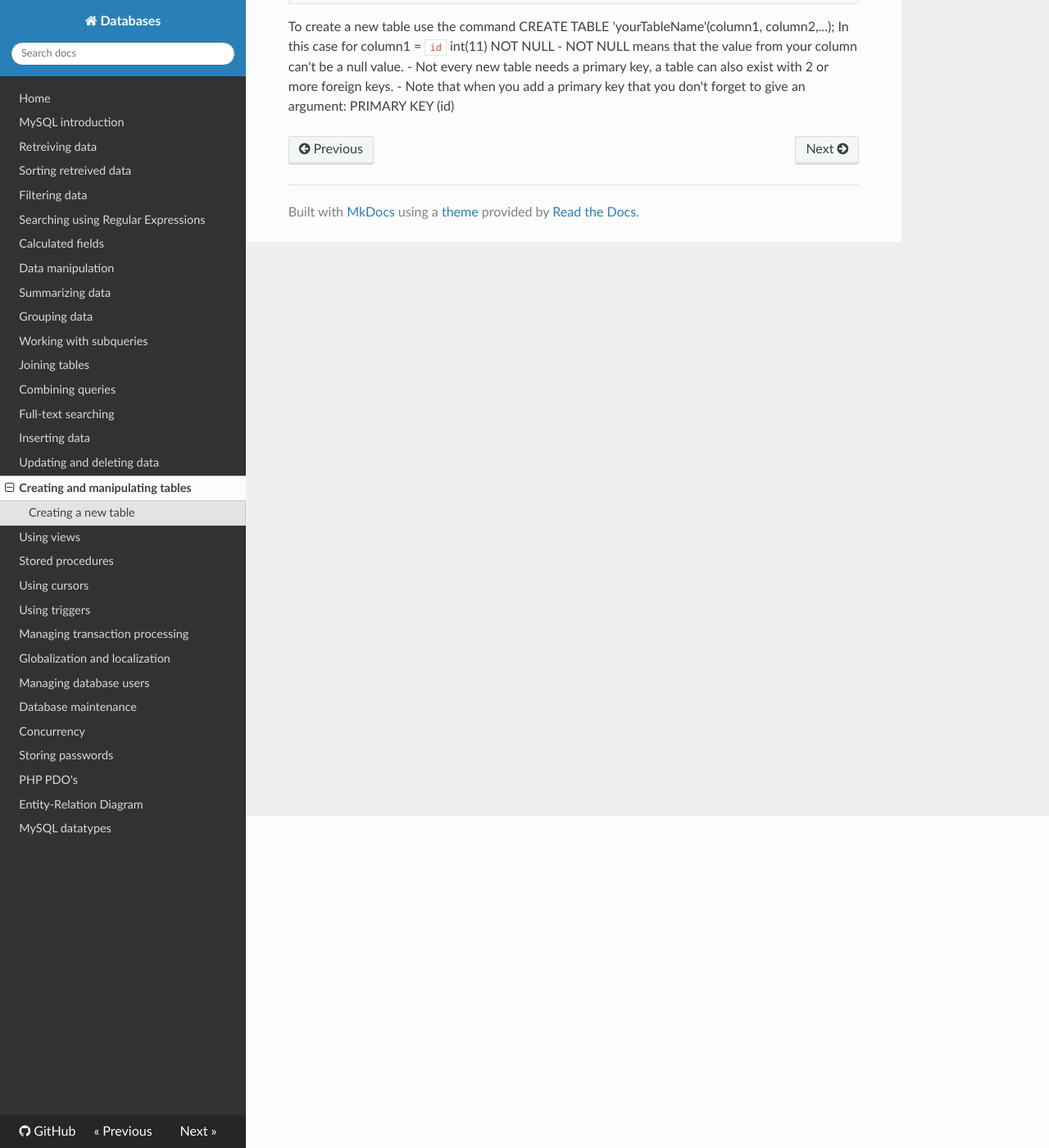
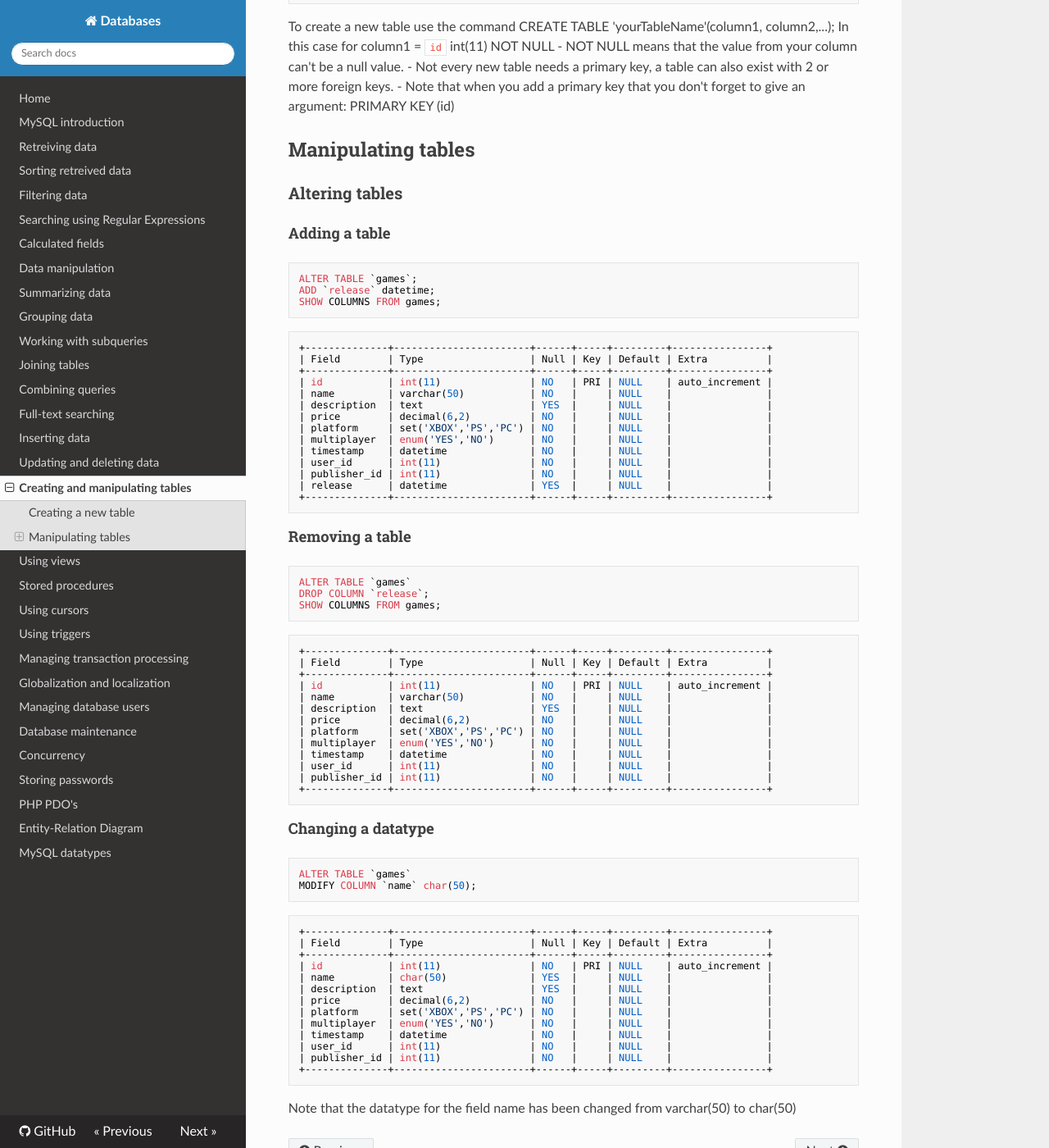
Before and after one commit to sillevl/course-databases, an MkDocs documentation site: the page built from docs/creating-and-manipulating-tables.md, in a window 1280 px wide and 1400 px high, scrolled down 405 px. Shown: the whole window at 82% size. Built offline with MkDocs 1.6.1, drawn with Linux system fonts in a browser that asks for light colours; nearby versions of some CDN libraries; old or Windows-style settings are respelled for this version of MkDocs.

Commit message:
Update creating-and-manipulating-tables.md

````diff
--- a/docs/creating-and-manipulating-tables.md
+++ b/docs/creating-and-manipulating-tables.md
@@ -21,3 +21,70 @@ In this case for column1 = `id` int(11) NOT NULL
 - NOT NULL means that the value from your column can't be a null value.
 - Not every new table needs a primary key, a table can also exist with 2 or more foreign keys.
 - Note that when you add a primary key that you don't forget to give an argument: PRIMARY KEY (id)
+
+##Manipulating tables
+###Altering tables
+####Adding a table
+```sql
+ALTER TABLE `games`;
+ADD `release` datetime;
+SHOW COLUMNS FROM games;
+```
+```
++--------------+-----------------------+------+-----+---------+----------------+
+| Field        | Type                  | Null | Key | Default | Extra          |
++--------------+-----------------------+------+-----+---------+----------------+
+| id           | int(11)               | NO   | PRI | NULL    | auto_increment |
+| name         | varchar(50)           | NO   |     | NULL    |                |
+| description  | text                  | YES  |     | NULL    |                |
+| price        | decimal(6,2)          | NO   |     | NULL    |                |
+| platform     | set('XBOX','PS','PC') | NO   |     | NULL    |                |
+| multiplayer  | enum('YES','NO')      | NO   |     | NULL    |                |
+| timestamp    | datetime              | NO   |     | NULL    |                |
+| user_id      | int(11)               | NO   |     | NULL    |                |
+| publisher_id | int(11)               | NO   |     | NULL    |                |
+| release      | datetime              | YES  |     | NULL    |                |
++--------------+-----------------------+------+-----+---------+----------------+
+```
+####Removing a table
+```sql
+ALTER TABLE `games`
+DROP COLUMN `release`;
+SHOW COLUMNS FROM games;
+```
+```
++--------------+-----------------------+------+-----+---------+----------------+
+| Field        | Type                  | Null | Key | Default | Extra          |
++--------------+-----------------------+------+-----+---------+----------------+
+| id           | int(11)               | NO   | PRI | NULL    | auto_increment |
+| name         | varchar(50)           | NO   |     | NULL    |                |
+| description  | text                  | YES  |     | NULL    |                |
+| price        | decimal(6,2)          | NO   |     | NULL    |                |
+| platform     | set('XBOX','PS','PC') | NO   |     | NULL    |                |
+| multiplayer  | enum('YES','NO')      | NO   |     | NULL    |                |
+| timestamp    | datetime              | NO   |     | NULL    |                |
+| user_id      | int(11)               | NO   |     | NULL    |                |
+| publisher_id | int(11)               | NO   |     | NULL    |                |
++--------------+-----------------------+------+-----+---------+----------------+
+```
+####Changing a datatype
+```sql
+ALTER TABLE `games`
+MODIFY COLUMN `name` char(50);
+```
+```
++--------------+-----------------------+------+-----+---------+----------------+
+| Field        | Type                  | Null | Key | Default | Extra          |
++--------------+-----------------------+------+-----+---------+----------------+
+| id           | int(11)               | NO   | PRI | NULL    | auto_increment |
+| name         | char(50)              | YES  |     | NULL    |                |
+| description  | text                  | YES  |     | NULL    |                |
+| price        | decimal(6,2)          | NO   |     | NULL    |                |
+| platform     | set('XBOX','PS','PC') | NO   |     | NULL    |                |
+| multiplayer  | enum('YES','NO')      | NO   |     | NULL    |                |
+| timestamp    | datetime              | NO   |     | NULL    |                |
+| user_id      | int(11)               | NO   |     | NULL    |                |
+| publisher_id | int(11)               | NO   |     | NULL    |                |
++--------------+-----------------------+------+-----+---------+----------------+
+```
+Note that the datatype for the field name has been changed from varchar(50) to char(50)
````
